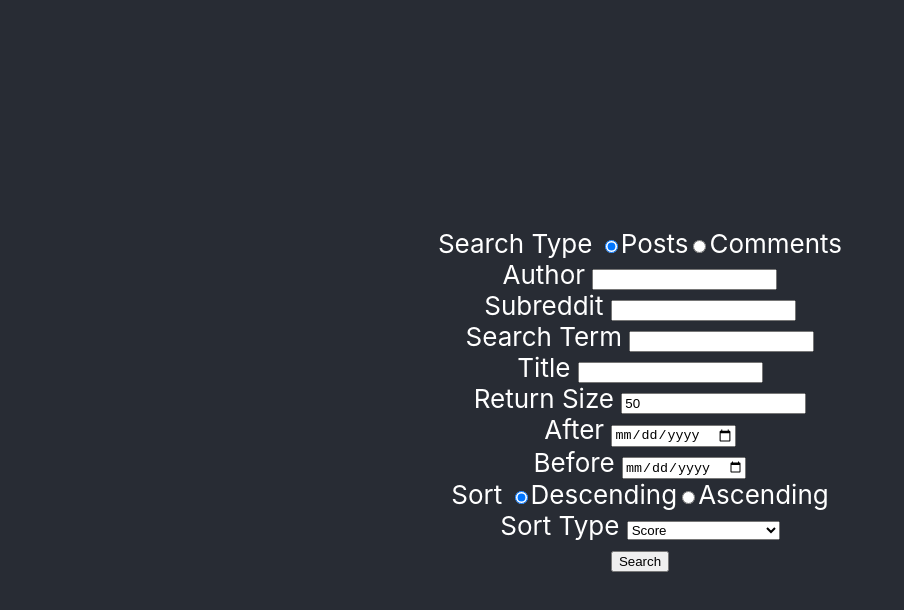
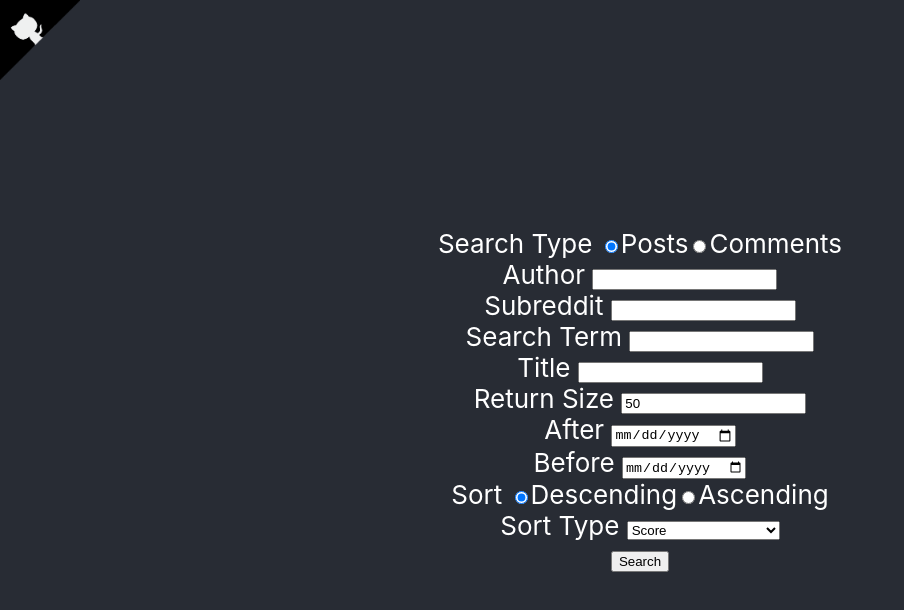
Before and after one commit to bmai53/reddit, a React (Create React App) app: page / in a window 1280 px wide. Shown: the top 610 px of the page, without its empty margins (0-904 px from the left). Built offline with nearby package versions, Linux system fonts and the light colour scheme.

Commit message:
added repo link

```diff
--- a/src/Form.js
+++ b/src/Form.js
@@ -3,6 +3,8 @@ import axios from 'axios'
 import loading from './images/loading.svg'
 import Post from './Post'
 import Comment from './Comment'
+
+import repoLink from './images/github-corner.png'
 
 const Form = () => {
 
@@ -138,6 +140,10 @@ const Form = () => {
 
     return (
         <form onSubmit={apiQuery}>
+            <a href="https://github.com/bmai53/reddit-search">
+                <img className="repoLink" src={repoLink} />
+            </a>
+
             <label>Search Type </label>
             <label>
                 <input type="radio" name="searchType" onChange={handleChange} value="submissions" checked={searchSubmissions} />
--- a/src/style/App.css
+++ b/src/style/App.css
@@ -10,6 +10,14 @@
   font-size: calc(10px + 2vmin);
   color: white;
 }
+
+.repoLink{
+  position:absolute;
+  top: 0;
+  left: 0;
+  height: 10vmin;
+}
+
 
 .App-link {
   color: #61dafb;
```
Also changed, not shown: src/images/github-corner.png (added), 1 other file (tests, documents, lock files or other folders).
